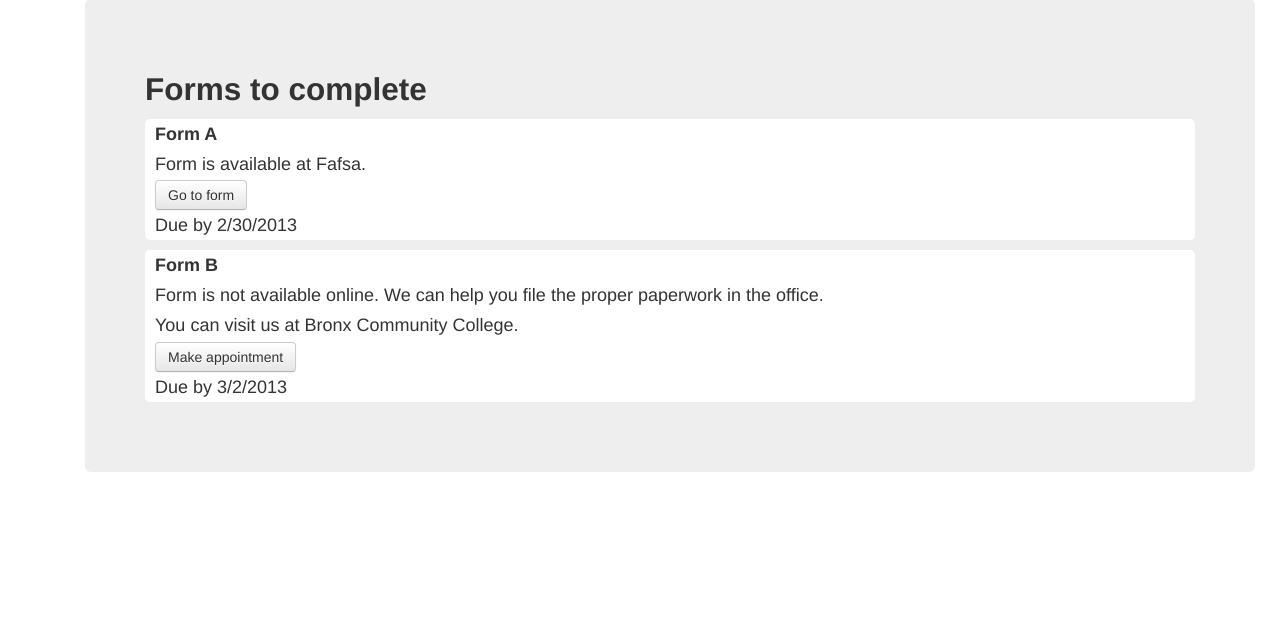
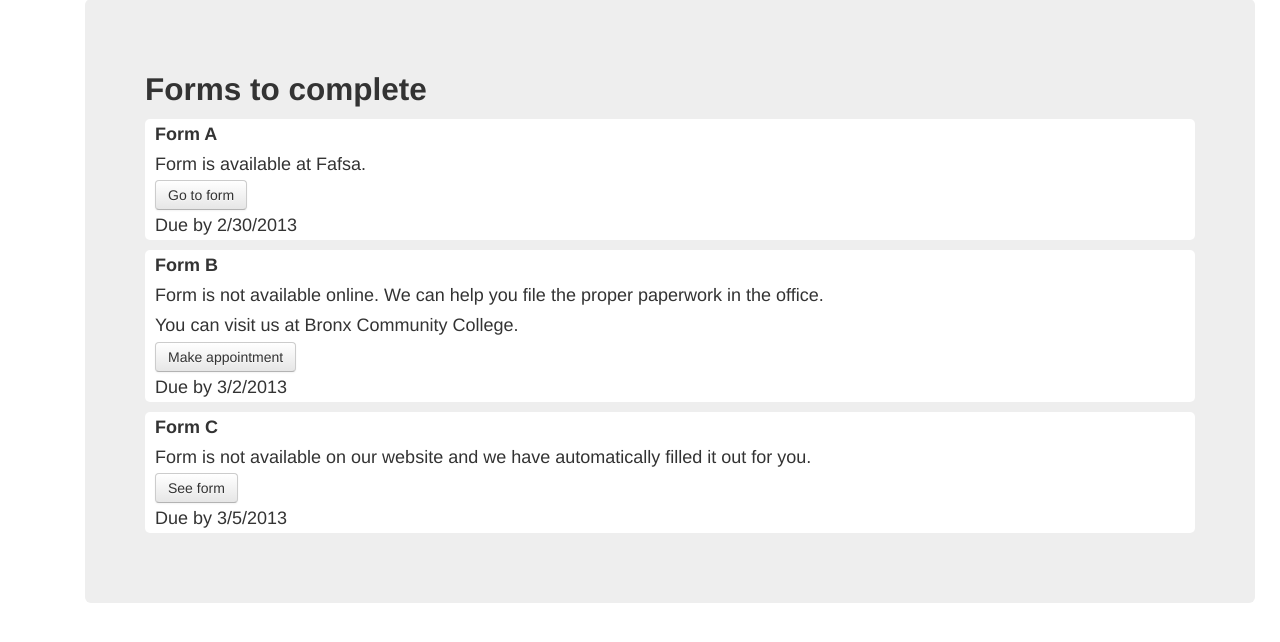
Before and after one commit to chrso/single-stop, a Flask app: page /student/forms in a window 1280 px wide. Shown: the part 63-705 px from the top of the page. Run offline with Flask 2, Linux system fonts and the light colour scheme; the visitor is signed in with stand-in values (Sample User, id 1); some libraries are stand-ins or nearby versions.

Commit message:
Added new form

```diff
--- a/templates/forms.html
+++ b/templates/forms.html
@@ -33,6 +33,14 @@
   You can visit us at Bronx Community College.<br>
     <a href="{{ url_for('appointment') }}" class="btn">Make appointment</a><br>
       Due by 3/2/2013</p>
+
+  <p style="background-color:#FFFFFF; border: 2px; border-radius: 5px; padding-left: 10px">
+  <b>Form C</b><br>
+        Form is not available on our website and we have automatically filled it out for you.<br>
+
+    <a href="#" class="btn">See form</a><br>
+      Due by 3/5/2013</p>
+
 </div>
 
 <div id="myModal" class="modal hide fade" tabindex="-1" role="dialog" aria-labelledby="myModalLabel" aria-hidden="true">
```
